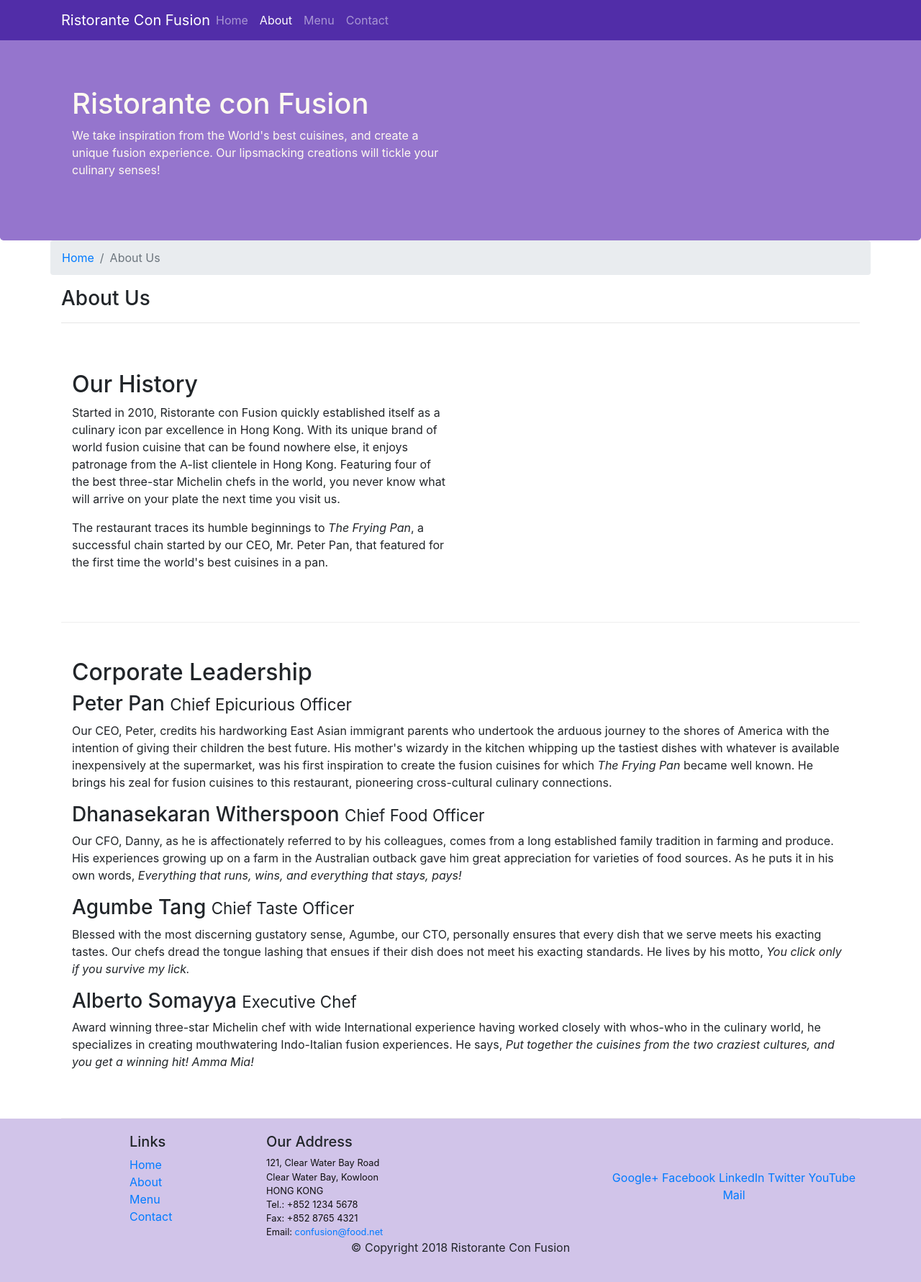
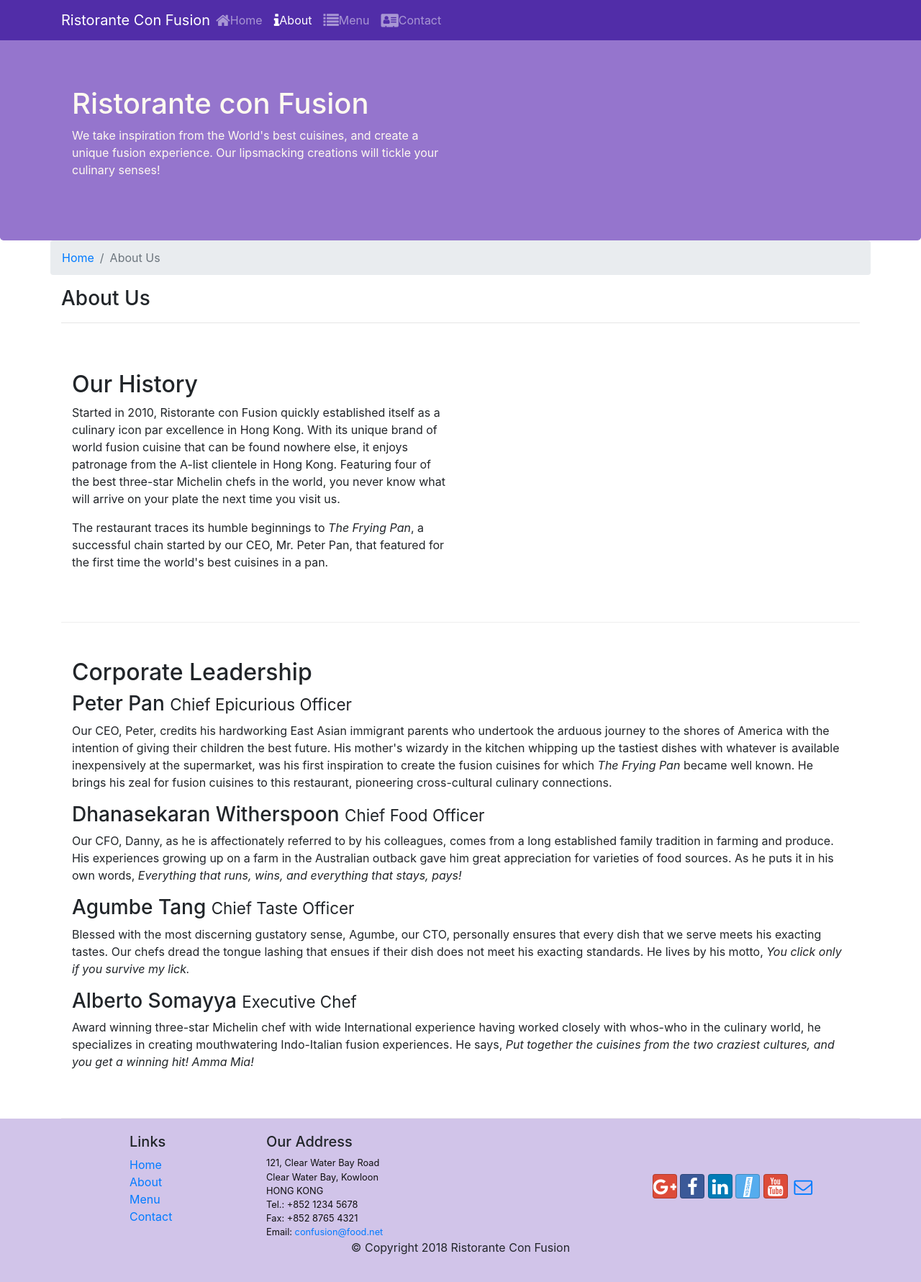
Before and after one commit to pupafixa/confusion1, a website: page aboutus.html in a window 1280 px wide. Shown: the whole page at 72% size. Drawn offline with nearby package versions, Linux system fonts and the light colour scheme.

Commit message:
icon fonts

```diff
--- a/aboutus.html
+++ b/aboutus.html
@@ -10,6 +10,8 @@
 
     <!-- Bootstrap CSS -->
     <link rel="stylesheet" href="node_modules/bootstrap/dist/css/bootstrap.min.css">
+    <link rel="stylesheet" href="node_modules/font-awesome/css/font-awesome.min.css">
+    <link rel="stylesheet" href="node_modules/bootstrap-social.css">
     <link rel="stylesheet" href="css/styles.css">
     <title>Ristorante Con Fusion: About Us</title>
 
@@ -24,10 +26,10 @@
             <a class="navbar-brand mr-auto" href="./index.html">Ristorante Con Fusion</a>
             <div class="collapse navbar-collapse" id="Navbar">
                 <ul class="navbar-nav mr-auto">
-                    <li class="nav-item"><a class="nav-link" href="./index.html">Home</a></li>
-                    <li class="nav-item active"><a class="nav-link" href="#">About</a></li>
-                    <li class="nav-item"><a class="nav-link" href="#">Menu</a></li>
-                    <li class="nav-item"><a class="nav-link" href="#">Contact</a></li>
+                    <li class="nav-item"><a class="nav-link" href="./index.html"><span class="fa fa-home fa-lg"></span>Home</a></li>
+                    <li class="nav-item active"><a class="nav-link" href="#"><span class="fa fa-info fa-lg"></span>About</a></li>
+                    <li class="nav-item"><a class="nav-link" href="#"><span class="fa fa-list fa-lg"></span>Menu</a></li>
+                    <li class="nav-item"><a class="nav-link" href="#"><span class="fa fa-address-card fa-lg"></span>Contact</a></li>
                 </ul>
             </div>
         </div>
@@ -117,12 +119,12 @@
                 </div>
                 <div class="col-12 col-sm-4 align-self-center">
                     <div class="text-center">
-                        <a href="http://google.com/+">Google+</a>
-                        <a href="http://www.facebook.com/profile.php?id=">Facebook</a>
-                        <a href="http://www.linkedin.com/in/">LinkedIn</a>
-                        <a href="http://twitter.com/">Twitter</a>
-                        <a href="http://youtube.com/">YouTube</a>
-                        <a href="mailto:">Mail</a>
+                        <a class="btn btn-social-icon btn-google" href="http://google.com/+"><i class="fa fa-google-plus fa-lg"></i></a>
+                        <a class="btn btn-social-icon btn-facebook" href="http://www.facebook.com/profile.php?id="><i class="fa fa-facebook fa-lg"></i></a>
+                        <a class="btn btn-social-icon btn-linkedin" href="http://www.linkedin.com/in/"><i class="fa fa-linkedin fa-lg"></i></a>
+                        <a class="btn btn-social-icon btn-twitter" href="http://twitter.com/"><i class="fa-twitter fa-lg"></i></a>
+                        <a class="btn btn-social-icon btn-google" href="http://youtube.com/"><i class="fa fa-youtube fa-lg"></i></a>
+                        <a class="btn btn-social-icon " href="mailto:"><i class="fa fa-envelope-o fa-lg"></i></a>
                     </div>
                 </div>
             </div>
--- a/package.json
+++ b/package.json
@@ -15,6 +15,8 @@
   },
   "dependencies": {
     "bootstrap": "^4.0.0",
+    "bootstrap-social": "^5.1.1",
+    "font-awesome": "^4.7.0",
     "jquery": "^3.3.1",
     "popper.js": "^1.12.9"
   }
```
Also changed, not shown: index.html (+16 -14 lines), 2 other files.
